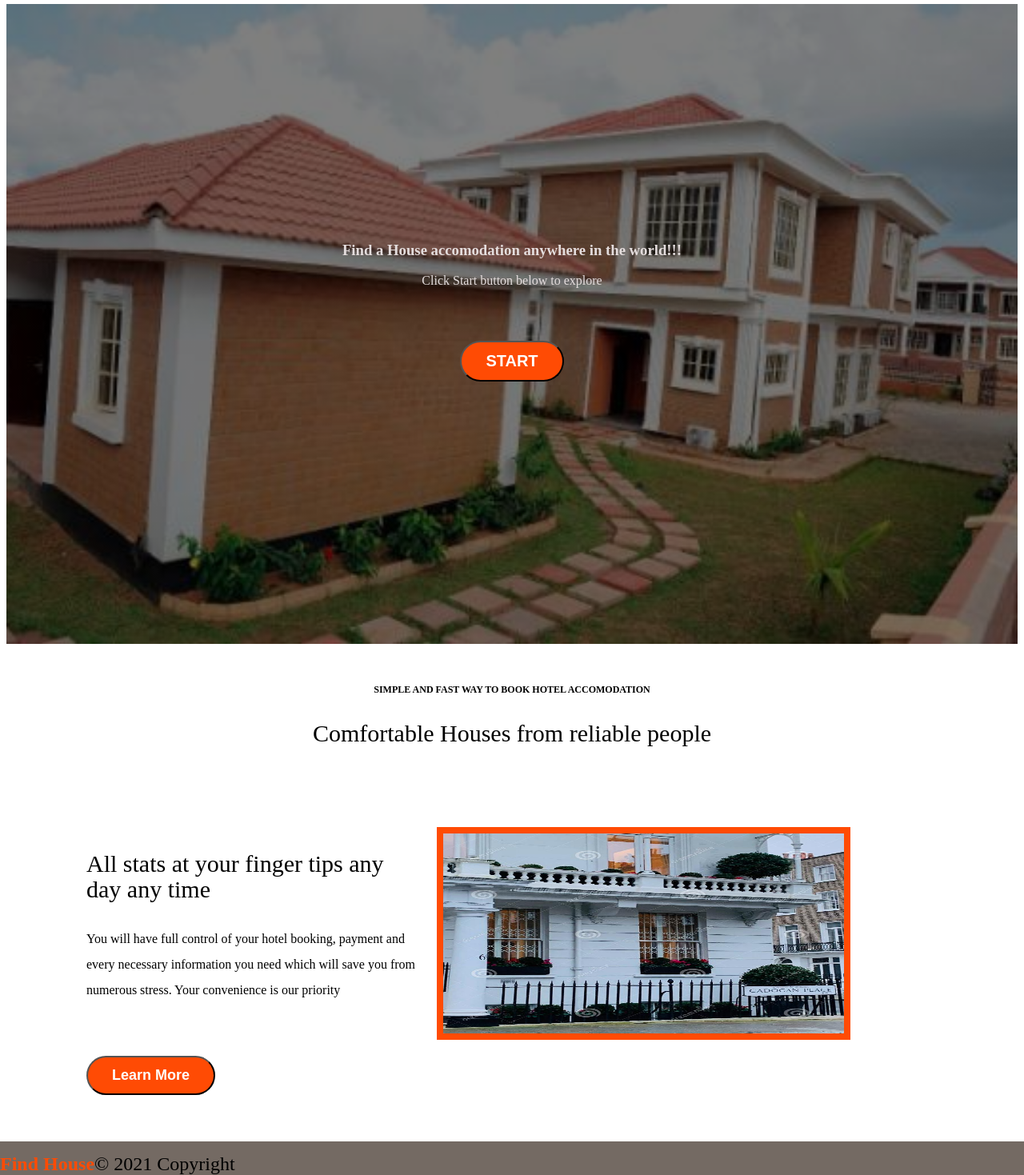
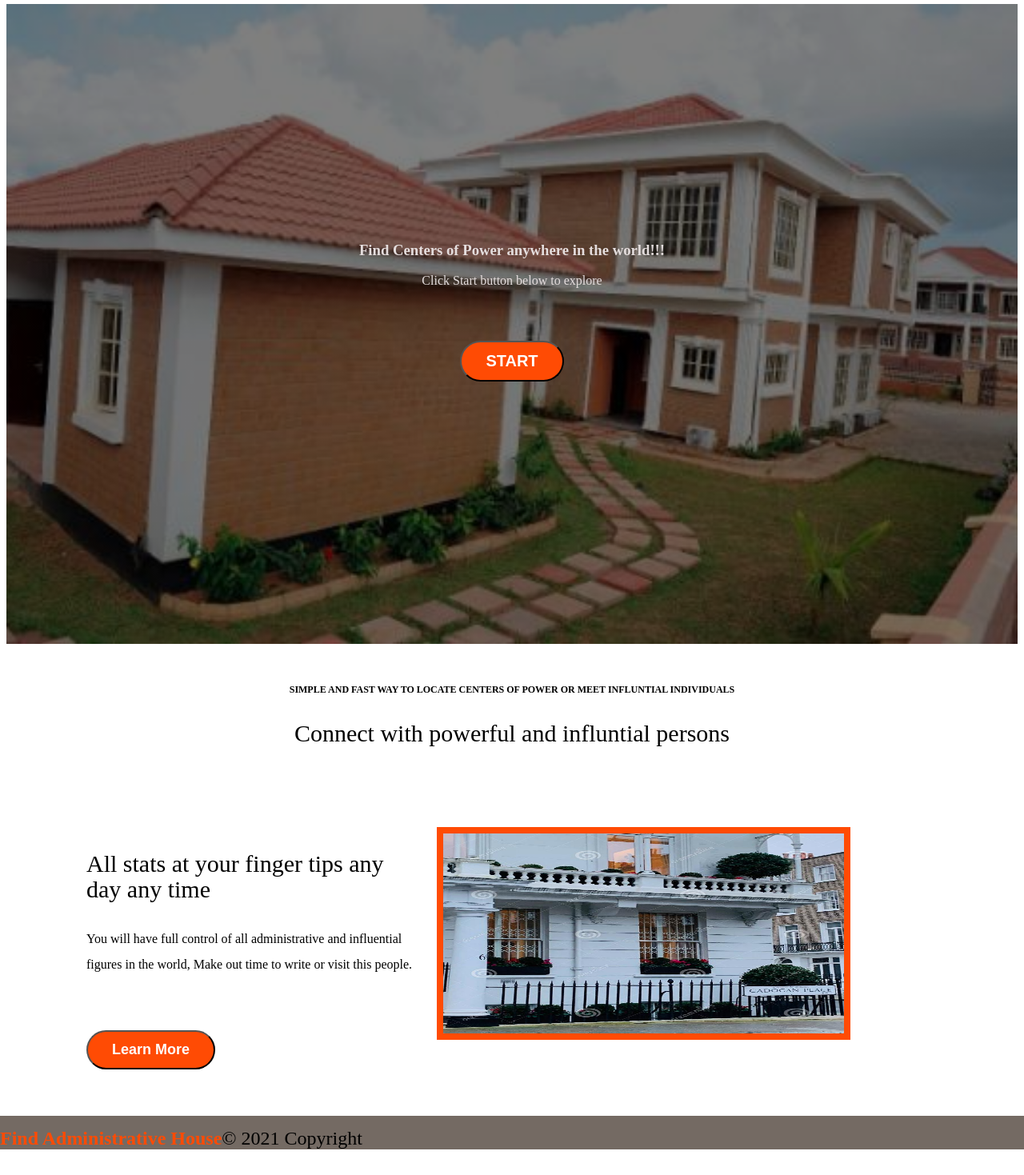
Before and after one commit to Alaska01/Frontend_Capstone_React, a React (Create React App) app: page / in a window 1280 px wide. Shown: the part 73-1542 px from the top of the page at 80% size. After the commit the page ends 1510 px from the top, so only its background shows below. Built offline with nearby package versions, Linux system fonts and the light colour scheme.

Commit message:
Edit components

```diff
--- a/src/Components/About.js
+++ b/src/Components/About.js
@@ -4,9 +4,9 @@ const About = () => (
   <div className="about-us">
     <h1 className="about">About Us</h1>
     <p>
-      Hotel Getter is the best place to get your stomach taken care of. We
-      are situated at ***** Trans Ekulu Enugu Nigeria. Contact us today for your
-      wedding, Child dedications, burial ceremonies etc
+      Administrative Finder is the best place to locate centers of power around the globe and also individuals of power
+      where political discuss about regions countries and nations can be discussed. We are guiding you on how and where to
+      locate such figures of power. When Chanced please write an email to them to know how to get to them.
     </p>
     <p>
       Lorem ipsum dolor sit amet consectetur adipisicing elit. Vel labore
--- a/src/Components/Footer.js
+++ b/src/Components/Footer.js
@@ -5,7 +5,7 @@ const Footer = () => (
     <footer className=" text-white text-center">
       <div className="footer-link">
         <Link to="/home" className="logo text-center">
-          Find House
+          Find Administrative House
         </Link>
         © 2021 Copyright
       </div>
--- a/src/Components/Home.js
+++ b/src/Components/Home.js
@@ -7,7 +7,7 @@ const Home = () => (
   <div>
     <div className="bg">
       <div className="bg-infor">
-        <h3>Find a House accomodation anywhere in the world!!!</h3>
+        <h3>Find Centers of Power anywhere in the world!!!</h3>
         <p>Click Start button below to explore</p>
         <Link to="/houses" className="btn-link">
           <button type="button">START</button>
@@ -15,17 +15,15 @@ const Home = () => (
       </div>
     </div>
     <div className="home-header">
-      <p>SIMPLE AND FAST WAY TO BOOK HOTEL ACCOMODATION</p>
-      <p>Comfortable Houses from reliable people</p>
+      <p>SIMPLE AND FAST WAY TO LOCATE CENTERS OF POWER OR MEET INFLUNTIAL INDIVIDUALS</p>
+      <p>Connect with powerful and influntial persons</p>
     </div>
 
     <div className="body-info">
       <div className="aside">
         <p>All stats at your finger tips any day any time</p>
         <p>
-          You will have full control of your hotel booking, payment and every
-          necessary information you need which will save you from numerous
-          stress. Your convenience is our priority
+          You will have full control of all administrative and influential figures in the world, Make out time to write or visit this people.
         </p>
         <Link to="/houses" className="btn-link">
           <button type="button" className="learn-more">
@@ -34,7 +32,7 @@ const Home = () => (
         </Link>
       </div>
       <div>
-        <img src={logo} alt="Hotel" className="hotel-img" />
+        <img src={logo} alt="House" className="hotel-img" />
       </div>
     </div>
   </div>
--- a/src/Containers/Favourite.js
+++ b/src/Containers/Favourite.js
@@ -9,6 +9,7 @@ const Favourites = () => {
   const favHouse = useSelector((state) => state.favourites.favourite);
   const auth = useSelector((state) => state.authenticate);
   const dispatch = useDispatch();
+
   const removeHandler = async (id) => {
     const url = `http://localhost:3001/api/v1/favourites/${id}`;
 
```
